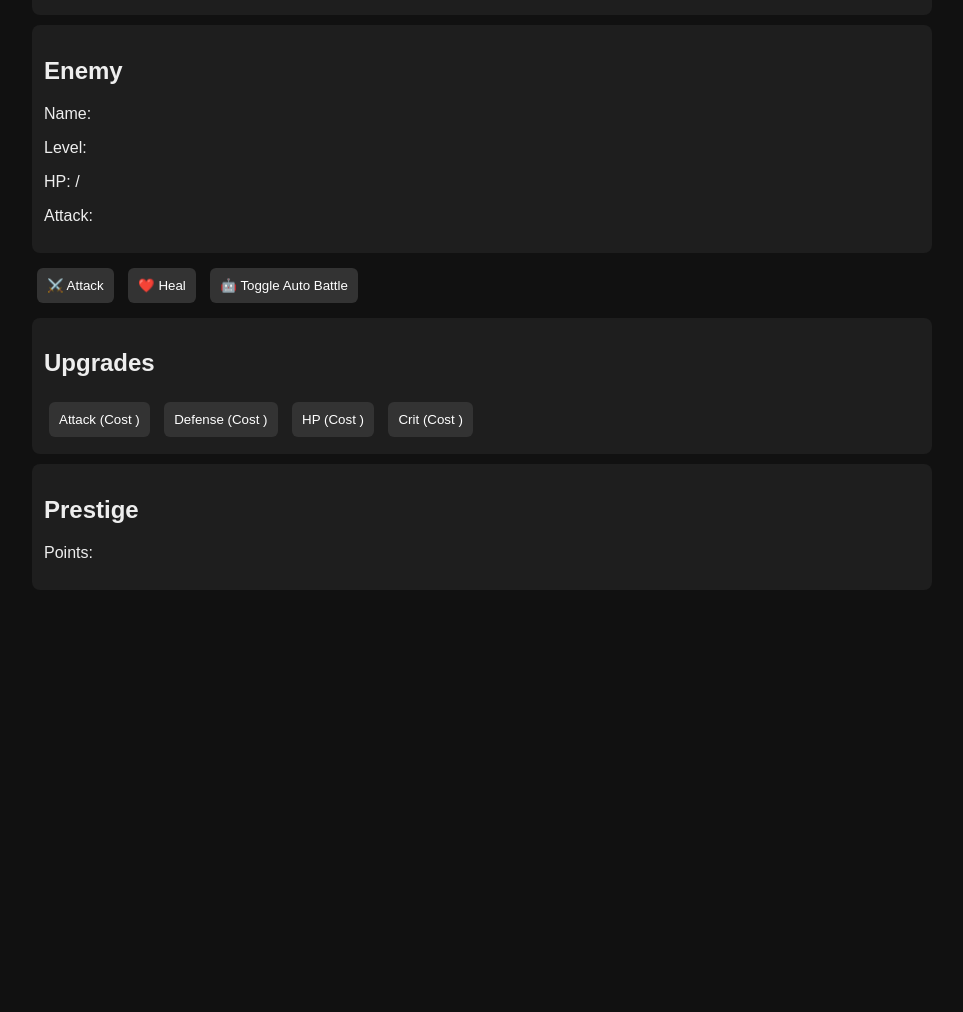
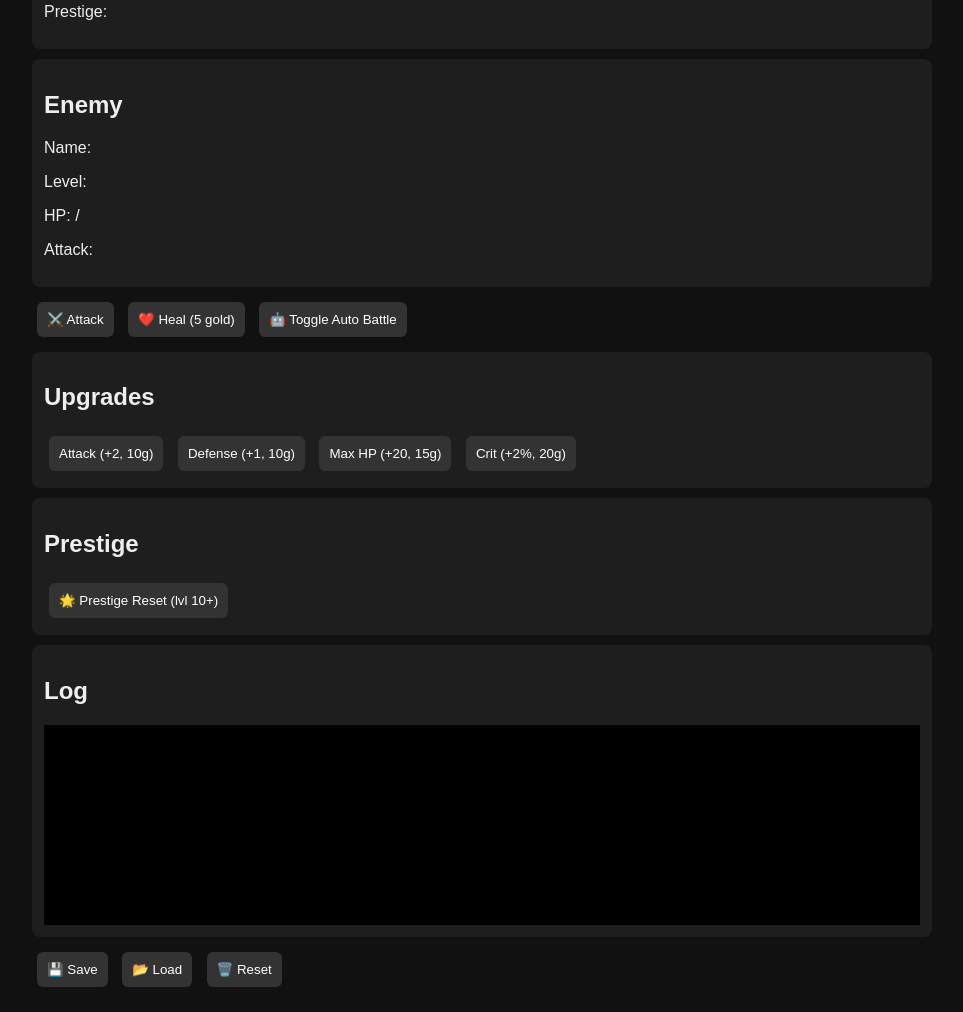
Before and after one commit to jonathonshoats/rpg-game, a plain HTML site: page index.html in a window 1280 px wide. Shown: the part 416-1428 px from the top of the page, without its empty margins (158-1121 px from the left). Before the commit the page ends 1036 px from the top, so only its background shows below. Drawn offline with Linux system fonts and the light colour scheme.

Commit message:
Update index.html

```diff
--- a/index.html
+++ b/index.html
@@ -20,6 +20,7 @@
       <p>Attack: <span id="attack"></span></p>
       <p>Defense: <span id="defense"></span></p>
       <p>Crit Chance: <span id="crit"></span>%</p>
+      <p>Prestige: <span id="prestige"></span></p>
     </div>
 
     <div class="panel">
@@ -32,18 +33,35 @@
 
     <div class="buttons">
       <button onclick="attackEnemy()">⚔️ Attack</button>
-      <button onclick="healPlayer()">❤️ Heal</button>
+      <button onclick="healPlayer()">❤️ Heal (5 gold)</button>
       <button onclick="toggleAutoBattle()">🤖 Toggle Auto Battle</button>
     </div>
 
     <div class="panel">
       <h2>Upgrades</h2>
-      <button onclick="upgradeAttack()">Attack (Cost <span id="attackCost"></span>)</button>
-      <button onclick="upgradeDefense()">Defense (Cost <span id="defenseCost"></span>)</button>
-      <button onclick="upgradeMaxHp()">HP (Cost <span id="hpCost"></span>)</button>
-      <button onclick="upgradeCrit()">Crit (Cost <span id="critCost"></span>)</button>
+      <button onclick="upgradeAttack()">Attack (+2, 10g)</button>
+      <button onclick="upgradeDefense()">Defense (+1, 10g)</button>
+      <button onclick="upgradeMaxHp()">Max HP (+20, 15g)</button>
+      <button onclick="upgradeCrit()">Crit (+2%, 20g)</button>
     </div>
 
     <div class="panel">
       <h2>Prestige</h2>
-      <p>Points: <span id="prestige"></span></p>
+      <button onclick="prestigeReset()">🌟 Prestige Reset (lvl 10+)</button>
+    </div>
+
+    <div class="panel">
+      <h2>Log</h2>
+      <div id="log"></div>
+    </div>
+
+    <div class="buttons">
+      <button onclick="saveGame()">💾 Save</button>
+      <button onclick="loadGame()">📂 Load</button>
+      <button onclick="resetGame()">🗑️ Reset</button>
+    </div>
+  </div>
+
+  <script src="script.js"></script>
+</body>
+</html>
```
